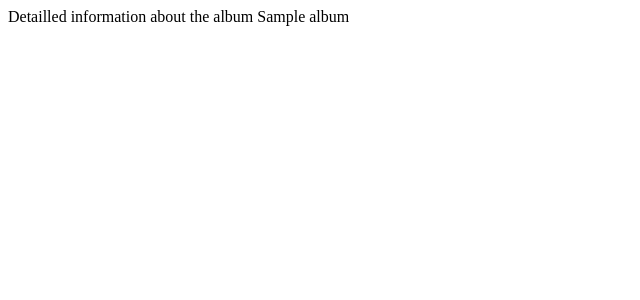
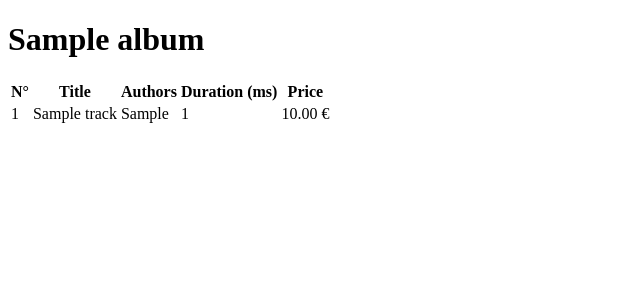
Before and after one commit to gbrivady/chinook-gregory-brivady, a Django app: page /disks/1/ in a window 1280 px wide. Shown: the top 300 px of the page, without its empty margins (0-640 px from the left). Run offline with Django 4.2, Linux system fonts and the light colour scheme; tables that the repository leaves empty hold one stand-in row (values such as "Sample post").

Commit message:
display track informations

```diff
--- a/chinook/disks/templates/disks/detail.html
+++ b/chinook/disks/templates/disks/detail.html
@@ -2,9 +2,52 @@
 
 <head>
     <meta charset="UTF-8">
-    <title>Album</title>
+    <title>{{album.artist.name}} - {{album.title}}</title>
 </head>
 <body>
-    Detailled information about the album {{album.title}}
+    <h1>
+        {{album.title}}
+    </h1>
+    <table>
+        <tr>
+            <th>
+                N°
+            </th>
+            <th>
+                Title
+            </th>
+            <th>
+                Authors
+            </th>
+            <th>
+                Duration (ms)
+            </th>
+            <th>
+                Price
+            </th>
+        </tr>
+        {% for track in album.track_set.all %}
+        <tr>
+            <td>
+                {{forloop.counter}}
+            </td>
+            <td>
+                {{track.name}}
+            </td>
+            <td>
+                {{track.composer}}
+            </td>
+            <td>
+                {{track.milliseconds}}
+            </td>
+            <td>
+                {{track.unitPrice}} €
+            </td>
+        </tr>
+        {% endfor %}
+
+
+
+    </table>
 </body>
 </html>
```
